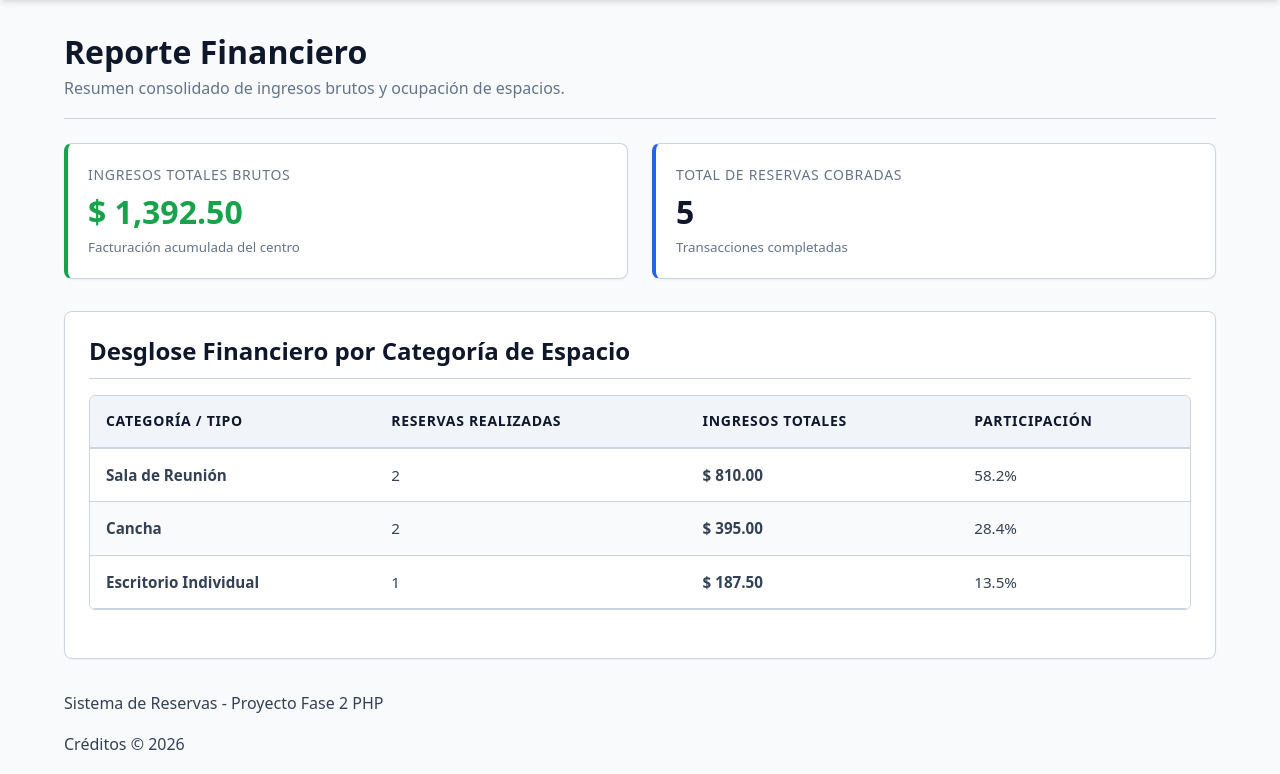
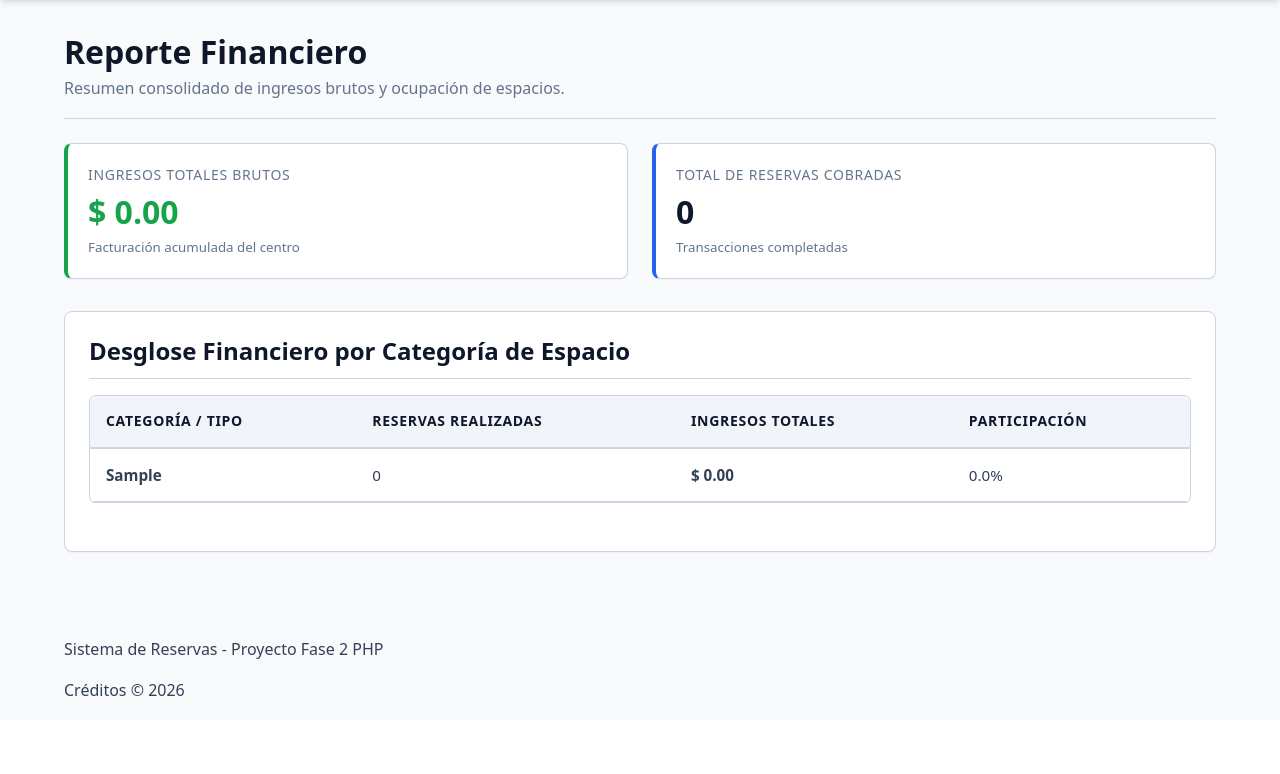
Before and after one commit to Solit0/Sistema-de-reservas, a PHP site: page /espacios/reporte.php in a window 1280 px wide. Shown: the part 80-854 px from the top of the page. After the commit the page ends 776 px from the top, so only its background shows below. Run offline with PHP 8.4, Linux system fonts and the light colour scheme; tables that the repository leaves empty hold one stand-in row (values such as "Sample post").

Commit message:
feat(reports): construye reporte web polimorfico consumiendo datos de pdo

```diff
--- a/public/espacios/reporte.php
+++ b/public/espacios/reporte.php
@@ -20,10 +20,74 @@ if (!function_exists('e')) {
 }
 
 $ingresosPorTipo = [
-    'Sala de Reunión'       => ['reservas' => 2, 'ingresos' => 810.00],
-    'Cancha'                => ['reservas' => 2, 'ingresos' => 395.00],
-    'Escritorio Individual' => ['reservas' => 1, 'ingresos' => 187.50],
+    'Sala de Reunión'       => ['reservas' => 0, 'ingresos' => 0.0],
+    'Cancha'                => ['reservas' => 0, 'ingresos' => 0.0],
+    'Escritorio Individual' => ['reservas' => 0, 'ingresos' => 0.0],
 ];
+
+$fuenteReporte = 'Predeterminada';
+
+// Estrategia 1: Carga y agregación dinámica desde MySQL (PDO)
+if (class_exists(\App\Database\Conexion::class) && file_exists(__DIR__ . '/../../config/config.php')) {
+    try {
+        $pdo = \App\Database\Conexion::obtener();
+        $query = 'SELECT e.tipo, COUNT(r.id) AS total_reservas, COALESCE(SUM(r.monto_total), 0) AS total_ingresos
+                  FROM espacios e
+                  LEFT JOIN reservas r ON e.id = r.espacio_id
+                  GROUP BY e.tipo';
+        $stmt = $pdo->query($query);
+        if ($stmt) {
+            $filas = $stmt->fetchAll(\PDO::FETCH_ASSOC);
+            if (!empty($filas)) {
+                $nombresTipo = [
+                    'sala'       => 'Sala de Reunión',
+                    'cancha'     => 'Cancha',
+                    'escritorio' => 'Escritorio Individual',
+                ];
+                $ingresosPorTipo = [];
+                foreach ($filas as $f) {
+                    $tKey = strtolower((string)$f['tipo']);
+                    $label = $nombresTipo[$tKey] ?? ucfirst($tKey);
+                    $ingresosPorTipo[$label] = [
+                        'reservas' => (int)$f['total_reservas'],
+                        'ingresos' => (float)$f['total_ingresos'],
+                    ];
+                }
+                $fuenteReporte = 'Base de Datos (MySQL / PDO)';
+            }
+        }
+    } catch (\Throwable) {
+    }
+}
+
+// Estrategia 2: Fallback a persistencia JSON
+if ($fuenteReporte === 'Predeterminada') {
+    $rutaJson = __DIR__ . '/../../reservas.json';
+    if (file_exists($rutaJson)) {
+        try {
+            $storage = new \App\Services\ReservaStorageService();
+            $datosJson = $storage->leerDeJson($rutaJson);
+            $temp = [
+                'Sala de Reunión'       => ['reservas' => 0, 'ingresos' => 0.0],
+                'Cancha'                => ['reservas' => 0, 'ingresos' => 0.0],
+                'Escritorio Individual' => ['reservas' => 0, 'ingresos' => 0.0],
+            ];
+            foreach ($datosJson as $esp) {
+                $tipoEspacio = (string)($esp['tipo'] ?? 'Otro');
+                if (!isset($temp[$tipoEspacio])) {
+                    $temp[$tipoEspacio] = ['reservas' => 0, 'ingresos' => 0.0];
+                }
+                foreach (($esp['reservas'] ?? []) as $r) {
+                    $temp[$tipoEspacio]['reservas']++;
+                    $temp[$tipoEspacio]['ingresos'] += (float)($r['costo'] ?? 0.0);
+                }
+            }
+            $ingresosPorTipo = $temp;
+            $fuenteReporte = 'Persistencia JSON (Fase 1)';
+        } catch (\Throwable) {
+        }
+    }
+}
 
 $totalIngresos = array_sum(array_column($ingresosPorTipo, 'ingresos'));
 $totalReservas = array_sum(array_column($ingresosPorTipo, 'reservas'));
```
